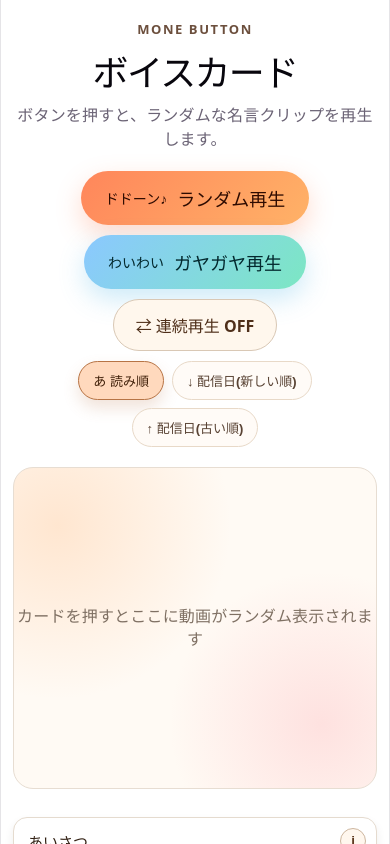
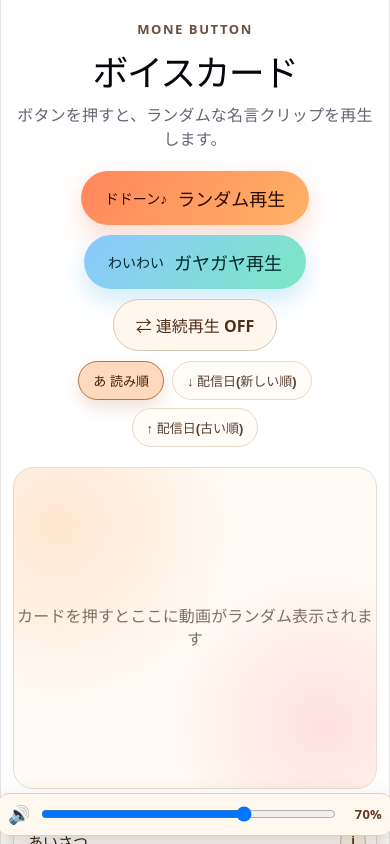
Before and after one commit to furen-button/mone-button, a React (Vite) app: page / in a window 390 px wide. Shown: the top 844 px of the page. Built offline with nearby package versions, Linux system fonts and the light colour scheme.

Commit message:
feat: 音量調整機能を追加
音量スライダーを実装し、音量設定をローカルストレージに保存するようにした。

```diff
--- a/src/App.css
+++ b/src/App.css
@@ -1,7 +1,7 @@
 .app-shell {
   width: min(1120px, 100%);
   margin: 0 auto;
-  padding: 32px 20px 48px;
+  padding: 32px 20px 118px;
   box-sizing: border-box;
 }
 
@@ -382,6 +382,41 @@
   cursor: pointer;
 }
 
+.volume-dock {
+  position: fixed;
+  left: 50%;
+  bottom: 14px;
+  transform: translateX(-50%);
+  width: min(720px, calc(100% - 24px));
+  border: 1px solid #dfcfbd;
+  border-radius: 16px;
+  background: rgba(255, 248, 238, 0.96);
+  backdrop-filter: blur(8px);
+  box-shadow: 0 12px 28px rgba(56, 32, 12, 0.2);
+  padding: 10px 14px;
+  display: grid;
+  grid-template-columns: auto 1fr auto;
+  gap: 12px;
+  align-items: center;
+  z-index: 150;
+}
+
+.volume-icon {
+  font-size: 18px;
+}
+
+.volume-slider {
+  width: 100%;
+}
+
+.volume-value {
+  font-size: 13px;
+  font-weight: 700;
+  color: #5f3a20;
+  min-width: 40px;
+  text-align: right;
+}
+
 .voice-card-text {
   font-size: 15px;
   color: #322114;
@@ -423,7 +458,7 @@
 
 @media (max-width: 768px) {
   .app-shell {
-    padding: 18px 12px 28px;
+    padding: 18px 12px 102px;
   }
 
   .video-stage {
@@ -433,4 +468,12 @@
   .floating-clip {
     width: min(90%, 320px);
   }
+
+  .volume-dock {
+    width: calc(100% - 16px);
+    bottom: 8px;
+    border-radius: 12px;
+    padding: 9px 10px;
+    gap: 8px;
+  }
 }
--- a/src/App.tsx
+++ b/src/App.tsx
@@ -1,4 +1,4 @@
-import { useCallback, useMemo, useRef, useState } from 'react'
+import { useCallback, useEffect, useMemo, useRef, useState } from 'react'
 import './App.css'
 
 interface VoiceData {
@@ -56,6 +56,7 @@ const dataModules = import.meta.glob<VoiceData>('../public/data/*.json', {
 })
 
 const baseUrl = import.meta.env.BASE_URL
+const VOLUME_STORAGE_KEY = 'mone-button-volume'
 
 const voiceClips: VoiceClip[] = Object.entries(dataModules)
   .map(([path, data]) => {
@@ -89,7 +90,28 @@ function App() {
   const [sequentialIndex, setSequentialIndex] = useState<number | null>(null)
   const [infoClip, setInfoClip] = useState<VoiceClip | null>(null)
   const [sortType, setSortType] = useState<SortType>('reading')
+  const [volume, setVolume] = useState<number>(() => {
+    const saved = window.localStorage.getItem(VOLUME_STORAGE_KEY)
+    if (!saved) {
+      return 0.7
+    }
+
+    const parsed = Number(saved)
+    if (Number.isNaN(parsed)) {
+      return 0.7
+    }
+
+    return Math.min(1, Math.max(0, parsed))
+  })
   const stageRef = useRef<HTMLDivElement>(null)
+
+  useEffect(() => {
+    window.localStorage.setItem(VOLUME_STORAGE_KEY, String(volume))
+    const videos = stageRef.current?.querySelectorAll('video') ?? []
+    videos.forEach((video) => {
+      video.volume = volume
+    })
+  }, [volume, floatingClips])
 
   const sortedClips = useMemo(
     () => {
@@ -316,6 +338,11 @@ function App() {
                   src={stageClip.clip.videoPath}
                   controls
                   autoPlay
+                  ref={(video) => {
+                    if (video) {
+                      video.volume = volume
+                    }
+                  }}
                   onEnded={
                     floatingClips.length === 1 && index === 0 ? handleSequentialEnded : undefined
                   }
@@ -410,6 +437,22 @@ function App() {
           </section>
         </div>
       ) : null}
+
+      <section className="volume-dock" aria-label="音量調整">
+        <span className="volume-icon" aria-hidden="true">
+          🔊
+        </span>
+        <input
+          type="range"
+          min={0}
+          max={100}
+          value={Math.round(volume * 100)}
+          onChange={(event) => setVolume(Number(event.target.value) / 100)}
+          className="volume-slider"
+          aria-label="再生音量"
+        />
+        <span className="volume-value">{Math.round(volume * 100)}%</span>
+      </section>
     </main>
   )
 }
```
